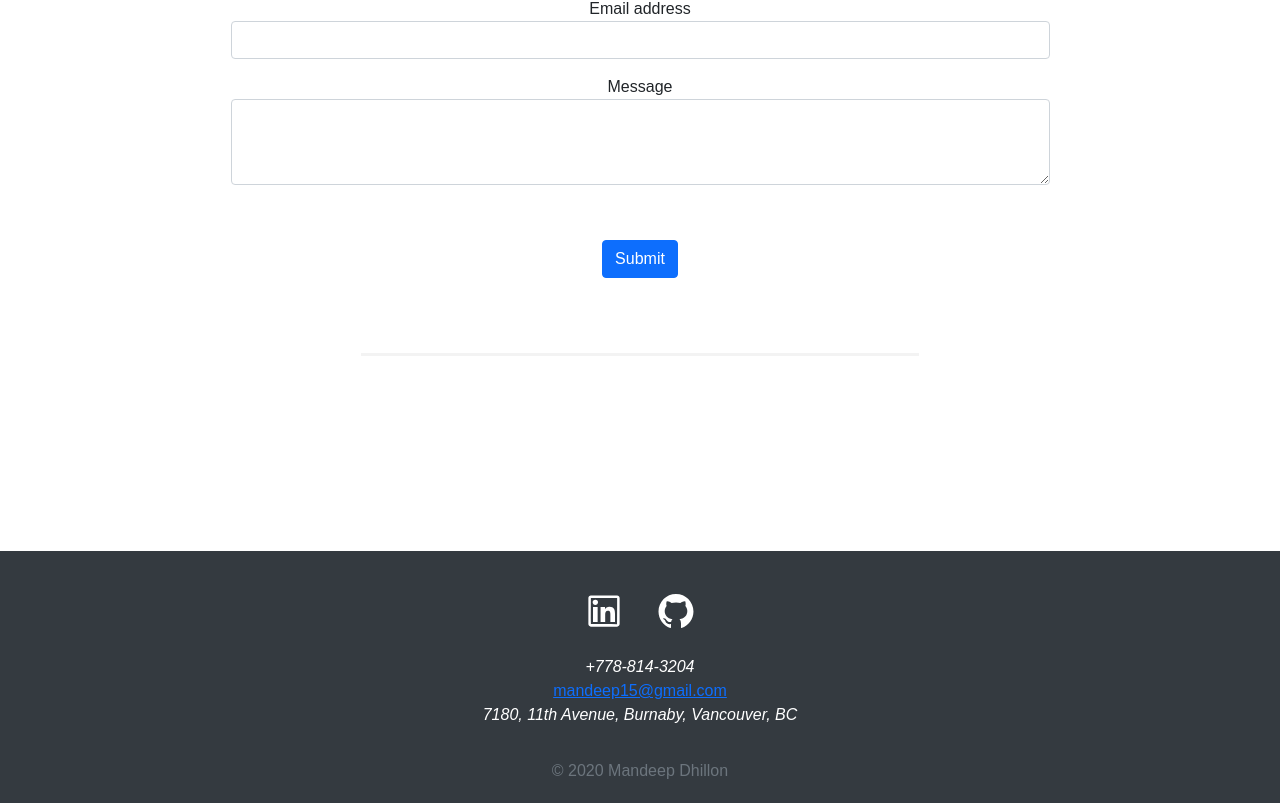
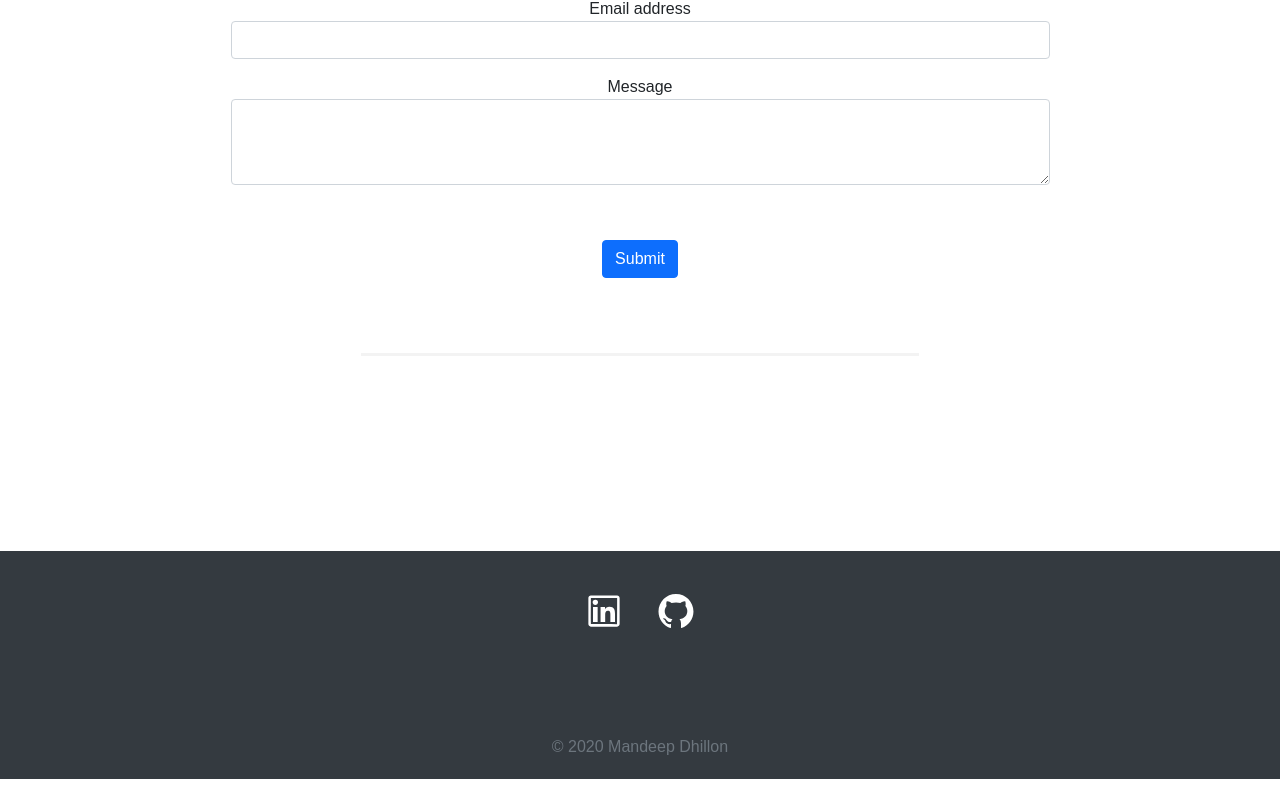
Before and after one commit to mandeep1580/portfolio-mandeep-singh-dhillon, a React (Create React App) app: page /contact in a window 1280 px wide. Shown: the part 283-1086 px from the top of the page. After the commit the page ends 1062 px from the top, so only its background shows below. Built offline with nearby package versions, Linux system fonts and the light colour scheme.

Commit message:
Update Footer.js
Removed contact details

```diff
--- a/src/Components/Footer.js
+++ b/src/Components/Footer.js
@@ -11,12 +11,9 @@ export default class Footer extends Component {
                 <Link href="https://github.com/mandeep1580" className="social" ><AiOutlineGithub /> </Link>
 
                 <div className="footer-info">
-                    <i>+778-814-3204</i>
                     <br></br>
-                    <a href="mailto:mandeep15@gmail.com">mandeep15@gmail.com</a>
                     <br></br>
-                    <i>7180, 11th Avenue, Burnaby, Vancouver, BC</i>
-                </div>
+                    </div>
                 <p className="copyright text-muted"> &copy; 2020 Mandeep Dhillon </p>
             </footer>
         )
```
